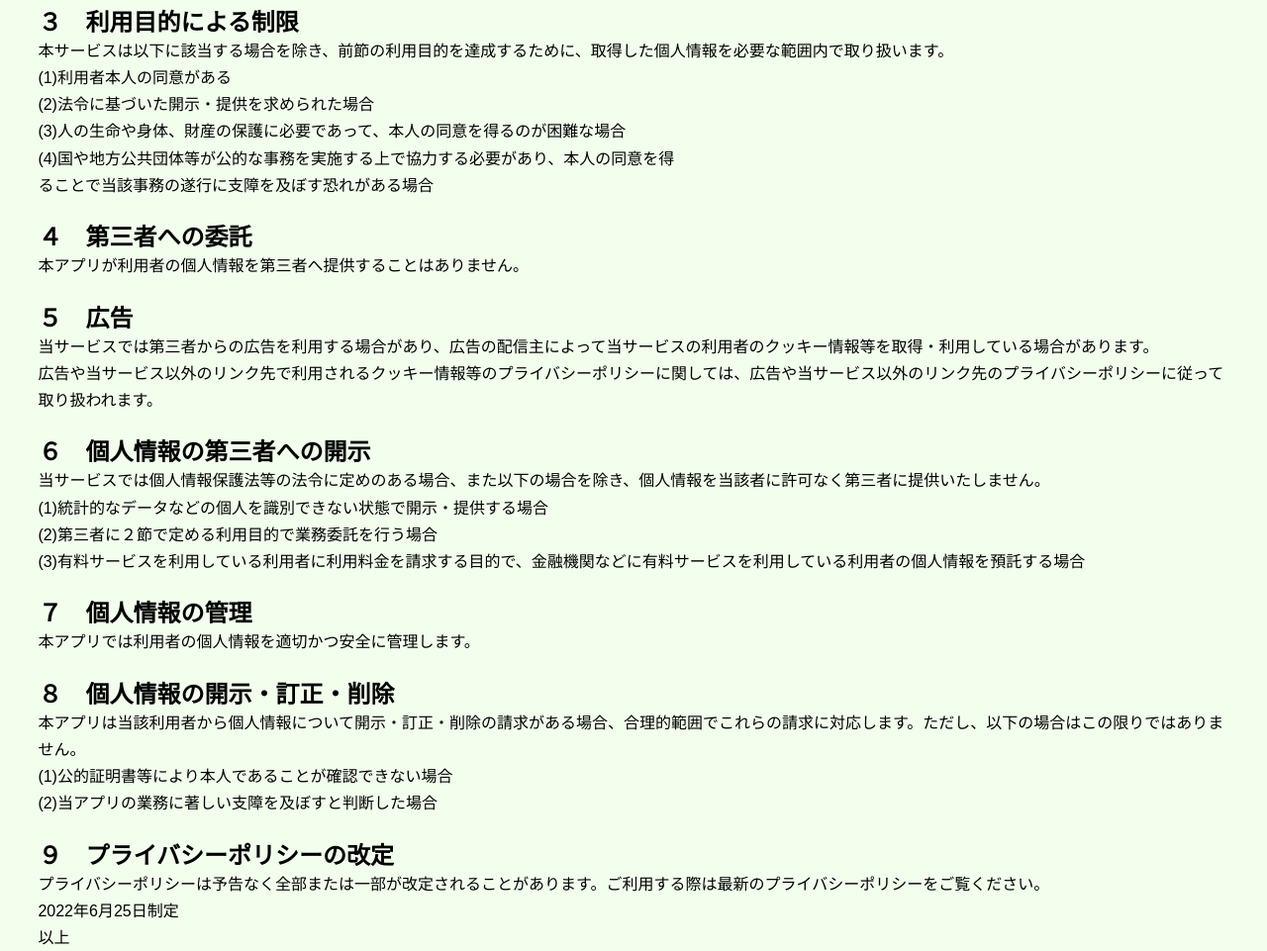
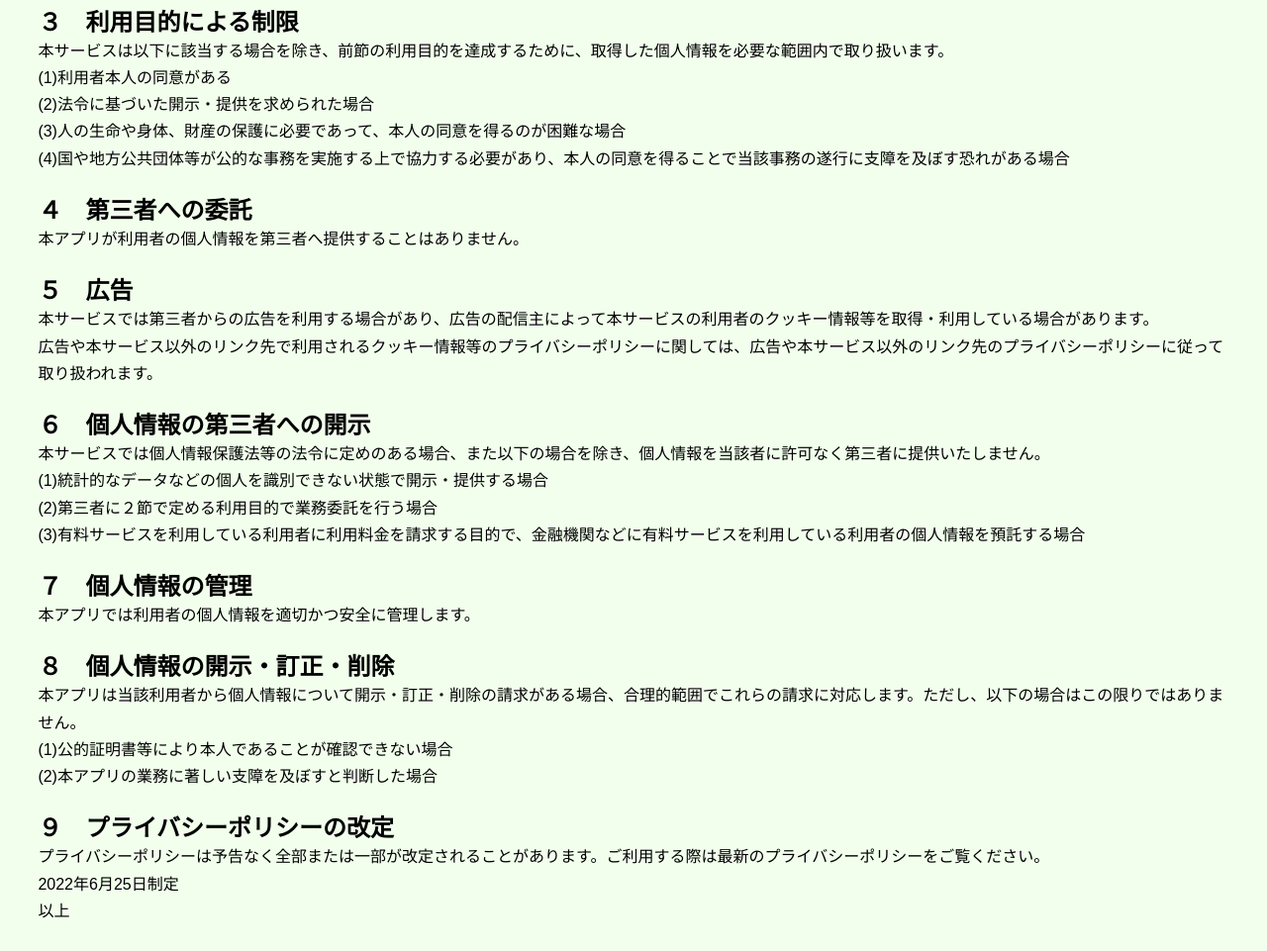
Before and after one commit to aiidu/aiidu.github.io, a plain HTML site: page index.html in a window 1280 px wide. Shown: the part 393-1354 px from the top of the page at 99% size. After the commit the page ends 1327 px from the top, so only its background shows below. Drawn offline with Linux system fonts and the light colour scheme.

Commit message:
Update index.html

```diff
--- a/index.html
+++ b/index.html
@@ -29,17 +29,17 @@
       <p>(1)利用者本人の同意がある</p>
       <p>(2)法令に基づいた開示・提供を求められた場合</p>
       <p>(3)人の生命や身体、財産の保護に必要であって、本人の同意を得るのが困難な場合</p>
-      <p>(4)国や地方公共団体等が公的な事務を実施する上で協力する必要があり、本人の同意を得<p>ることで当該事務の遂行に支障を及ぼす恐れがある場合</p>
+      <p>(4)国や地方公共団体等が公的な事務を実施する上で協力する必要があり、本人の同意を得ることで当該事務の遂行に支障を及ぼす恐れがある場合</p>
 
       <h2>４　第三者への委託</h2>
       <p>本アプリが利用者の個人情報を第三者へ提供することはありません。</p>
 
       <h2>５　広告</h2>
-      <p>当サービスでは第三者からの広告を利用する場合があり、広告の配信主によって当サービスの利用者のクッキー情報等を取得・利用している場合があります。</p>
-      <p>広告や当サービス以外のリンク先で利用されるクッキー情報等のプライバシーポリシーに関しては、広告や当サービス以外のリンク先のプライバシーポリシーに従って取り扱われます。</p>
+      <p>本サービスでは第三者からの広告を利用する場合があり、広告の配信主によって本サービスの利用者のクッキー情報等を取得・利用している場合があります。</p>
+      <p>広告や本サービス以外のリンク先で利用されるクッキー情報等のプライバシーポリシーに関しては、広告や本サービス以外のリンク先のプライバシーポリシーに従って取り扱われます。</p>
 
       <h2>６　個人情報の第三者への開示</h2>
-      <p>当サービスでは個人情報保護法等の法令に定めのある場合、また以下の場合を除き、個人情報を当該者に許可なく第三者に提供いたしません。</p>
+      <p>本サービスでは個人情報保護法等の法令に定めのある場合、また以下の場合を除き、個人情報を当該者に許可なく第三者に提供いたしません。</p>
       <p>(1)統計的なデータなどの個人を識別できない状態で開示・提供する場合</p>
       <p>(2)第三者に２節で定める利用目的で業務委託を行う場合</p>
       <p>(3)有料サービスを利用している利用者に利用料金を請求する目的で、金融機関などに有料サービスを利用している利用者の個人情報を預託する場合</p>
@@ -50,7 +50,7 @@
       <h2>８　個人情報の開示・訂正・削除</h2>
       <p>本アプリは当該利用者から個人情報について開示・訂正・削除の請求がある場合、合理的範囲でこれらの請求に対応します。ただし、以下の場合はこの限りではありません。</p>
       <p>(1)公的証明書等により本人であることが確認できない場合</p>
-      <p>(2)当アプリの業務に著しい支障を及ぼすと判断した場合</p>
+      <p>(2)本アプリの業務に著しい支障を及ぼすと判断した場合</p>
 
       <h2>９　プライバシーポリシーの改定</h2>
       <p>プライバシーポリシーは予告なく全部または一部が改定されることがあります。ご利用する際は最新のプライバシーポリシーをご覧ください。</p>
```
